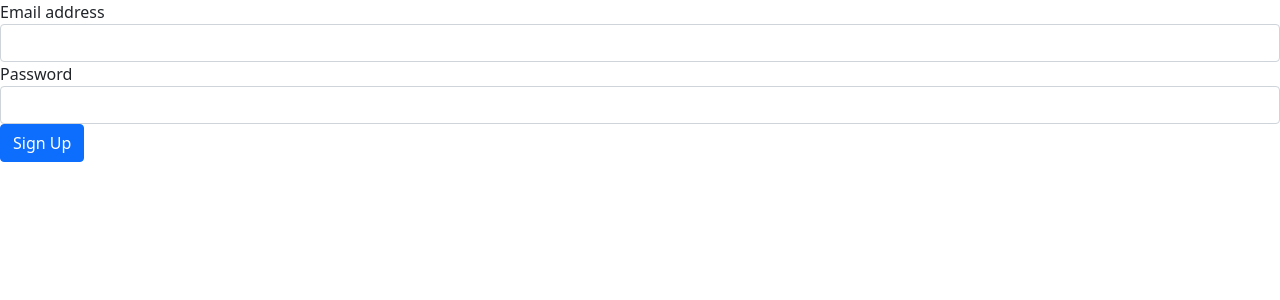
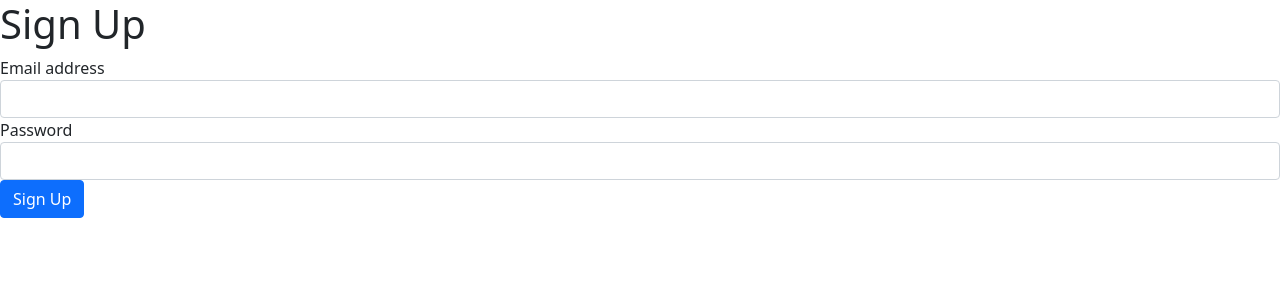
Before and after one commit to vitoraa/ticketing-microservices, a Next.js app in the folder client/: page /auth/signup in a window 1280 px wide. Shown: the top 300 px of the page. Built offline with nearby package versions, Linux system fonts and the light colour scheme.

Commit message:
add title

```diff
--- a/client/pages/auth/signup.js
+++ b/client/pages/auth/signup.js
@@ -23,6 +23,7 @@ const signUp = () => {
 
   return (
     <form onSubmit={onSubmit}>
+      <h1>Sign Up</h1>
       <div className="form-group">
         <label>Email address</label>
         <input value={email} onChange={e => setEmail(e.target.value)} className="form-control" />
```
